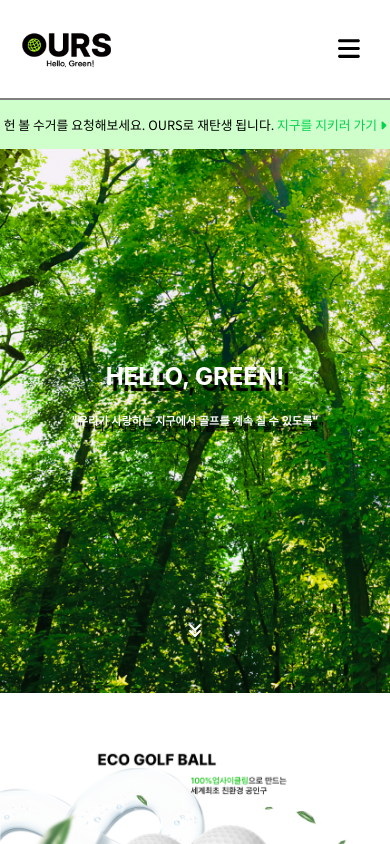
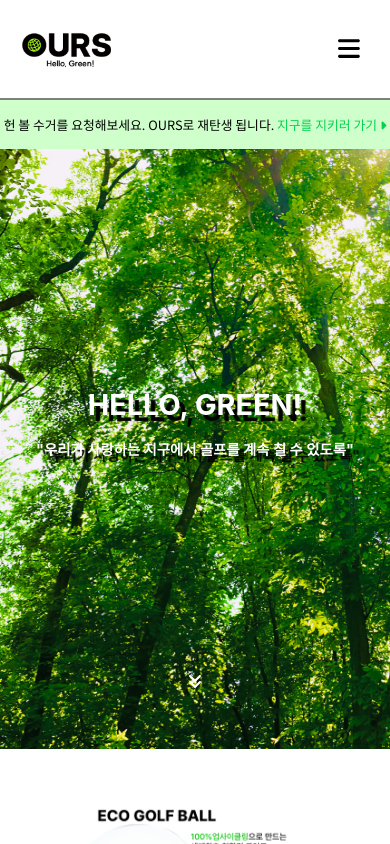
Before and after one commit to jjunseokk/OursCollectingBalls, a React (Create React App) app: page / in a window 390 px wide. Shown: the top 844 px of the page. Built offline with nearby package versions, Linux system fonts and the light colour scheme; no server answers; a web font is replaced by a local one.

Commit message:
change the height of a banner

```diff
--- a/src/style/home.scss
+++ b/src/style/home.scss
@@ -489,11 +489,11 @@
                     line-height: 25px;
 
                     h1 {
-                        font-size: 1.2em;
+                        font-size: 1.6em;
                     }
 
                     p {
-                        font-size: 0.7em;
+                        font-size: 0.8em;
                     }
                 }
 
@@ -701,7 +701,7 @@
 
         .home-main {
             img {
-                // height: 600px;
+                height: 600px;
             }
 
             .greenLine {
@@ -720,11 +720,11 @@
                     line-height: 45px;
 
                     h1 {
-                        font-size: 1.5em;
+                        font-size: 1.8em;
                     }
 
                     p {
-                        font-size: 0.7em;
+                        font-size: 0.9em;
                     }
                 }
 
```
